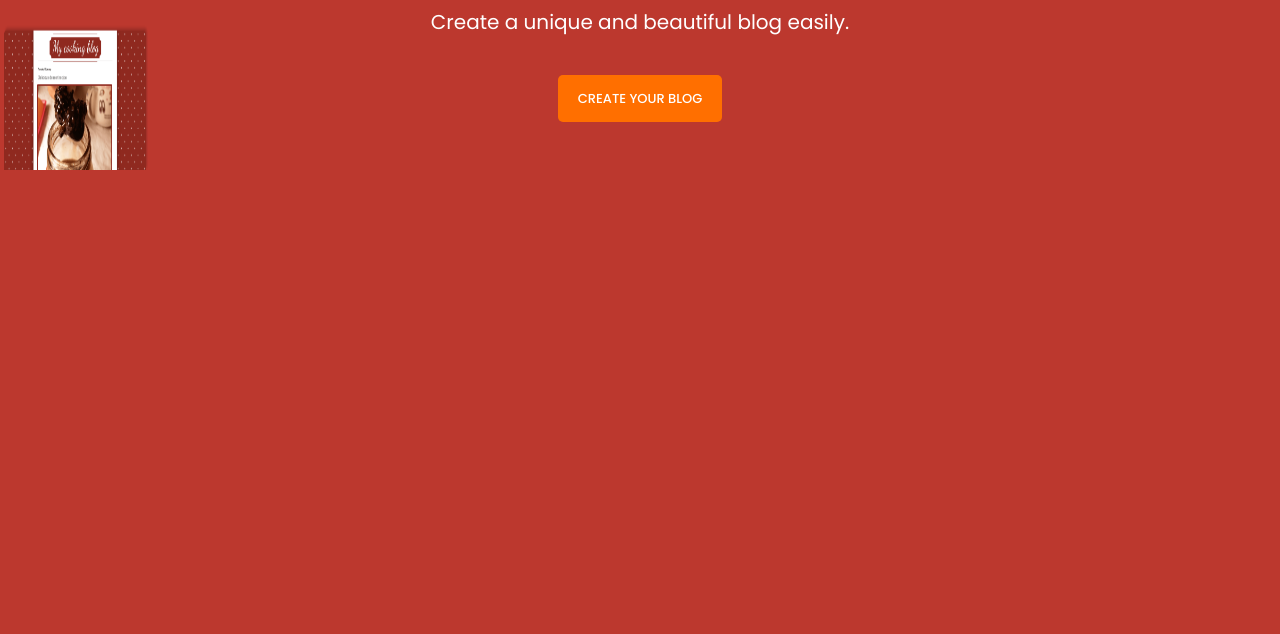
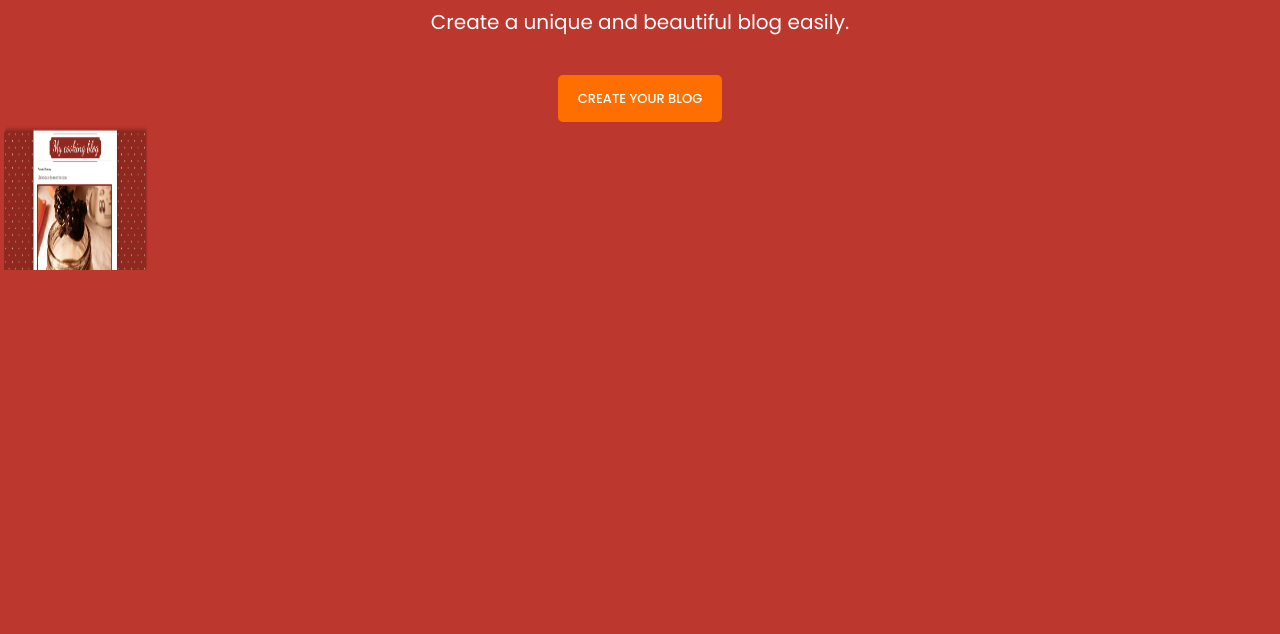
Before and after one commit to kasim2302/blogger-clone, a plain HTML site: page index.html in a window 1280 px wide. Shown: the part 166-800 px from the top of the page. Drawn offline with Linux system fonts and the light colour scheme.

Commit message:
img position adjustment

```diff
--- a/style.css
+++ b/style.css
@@ -112,7 +112,7 @@ padding-top: 30px;
 .img{
 
  position: relative;
- bottom: 100px;
+ bottom: 0px;
 
 
 }
```
